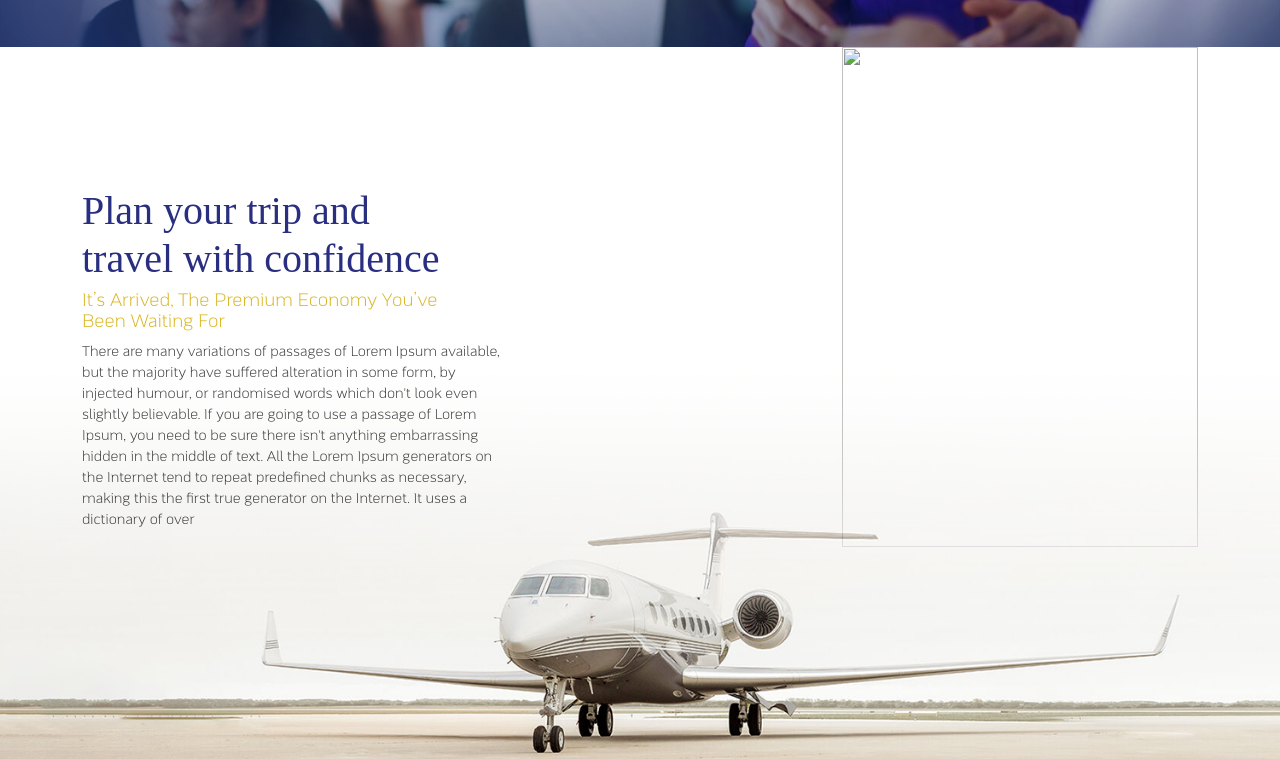
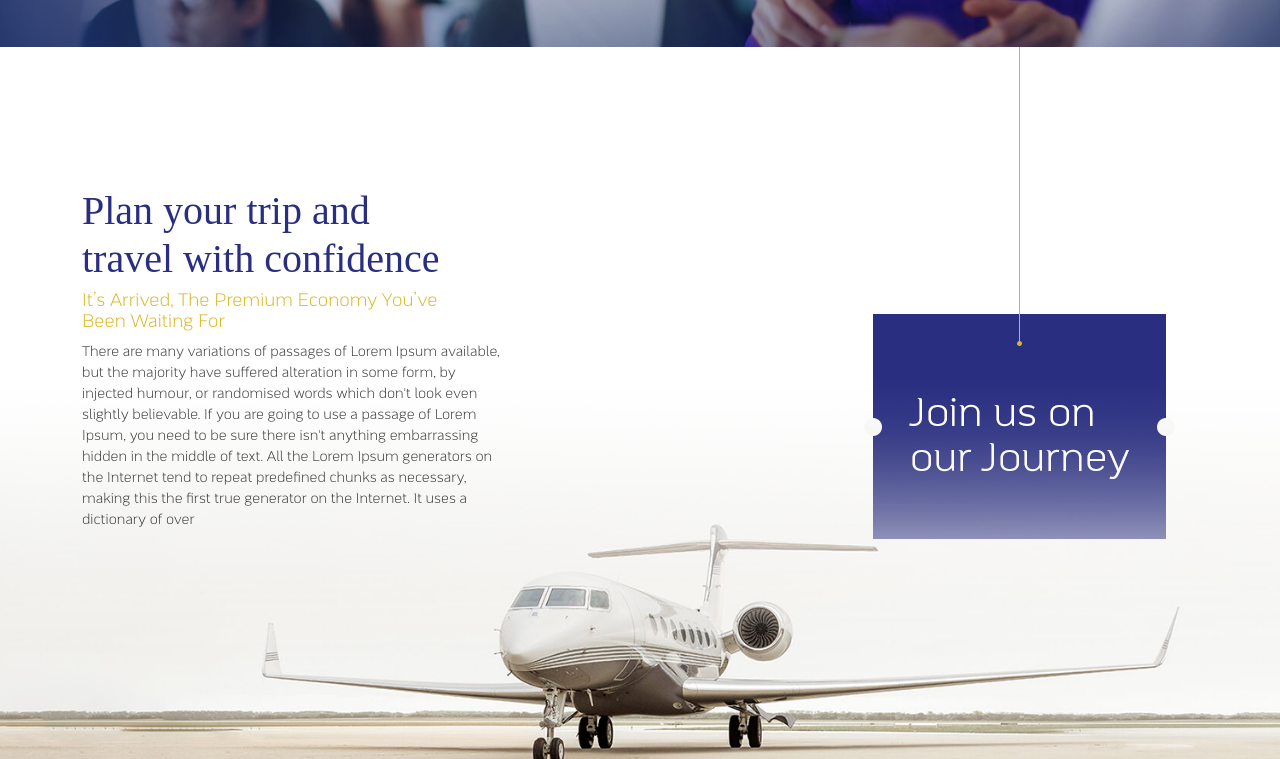
Before and after one commit to melath2020/A6aviation, a plain HTML site: page index.html in a window 1280 px wide. Shown: the part 587-1346 px from the top of the page. Drawn offline with nearby package versions, Linux system fonts and the light colour scheme; the site is published under a folder, as on GitHub Pages, so addresses that start at the root find nothing.

Commit message:
img-bug-fixed

```diff
--- a/index.html
+++ b/index.html
@@ -186,7 +186,7 @@ second-section -->
                     </div>
                 </div>
                 <div class="col-md-4 col-sm-12">
-                    <img src="/assets/bluerec.png" class="bluerec" alt="" srcset="">
+                    <img src="assets/bluerec.png" class="bluerec" alt="" srcset="">
                 </div>
             </div>
 
```
